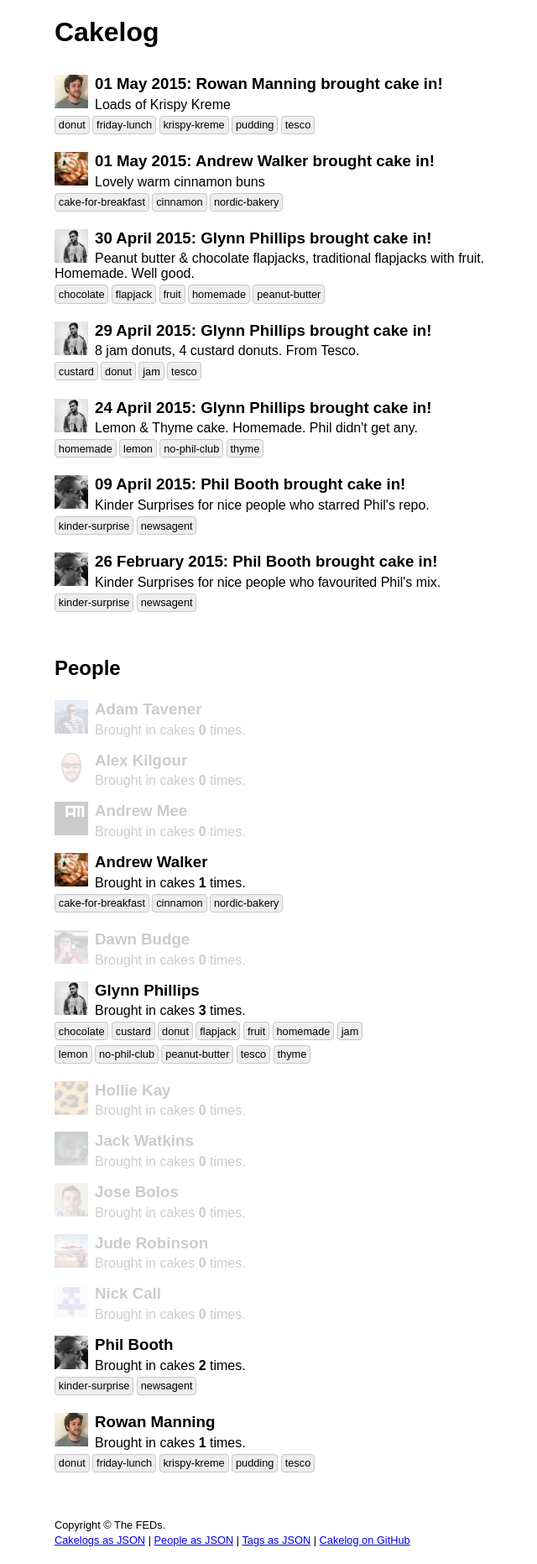
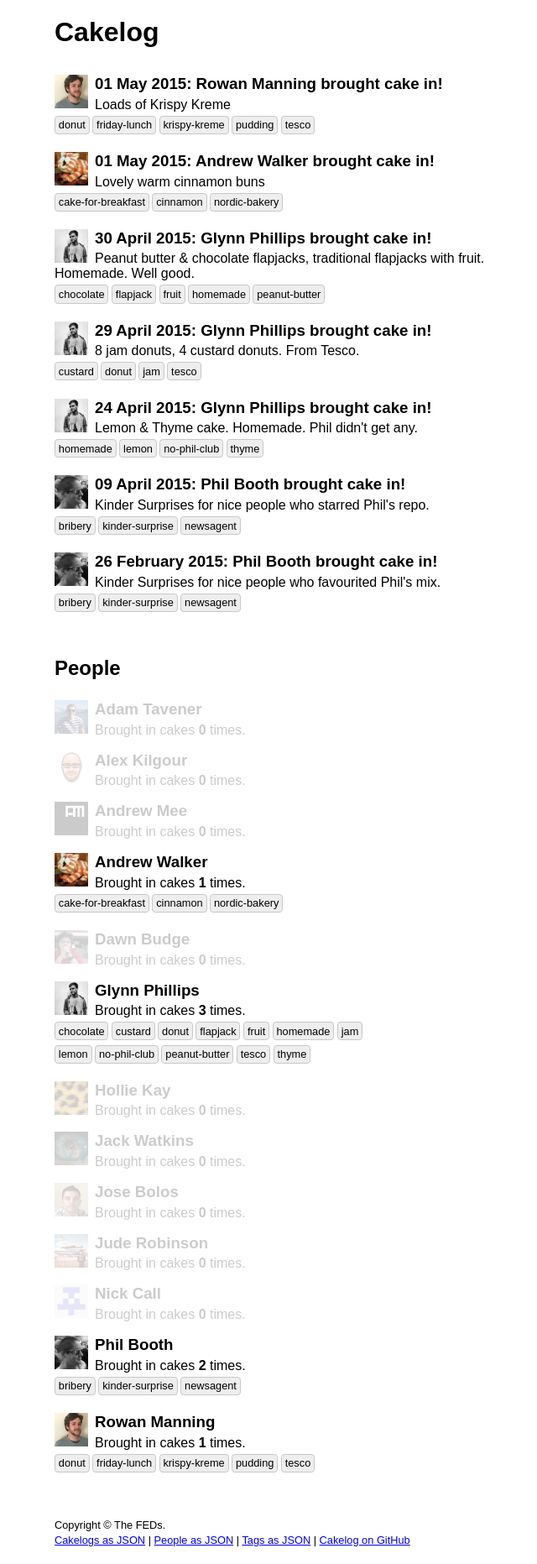
Before and after one commit to fedtoys/cakelog, a Jekyll site: the page built from index.html, in a window 1280 px wide. Shown: the whole page at 84% size, without its empty margins (275-915 px from the left). Built offline with Jekyll 4.4.1, drawn with Linux system fonts in a browser that asks for light colours.

Commit message:
Add bribery tag.

```diff
--- a/_data/cakelogs.yml
+++ b/_data/cakelogs.yml
@@ -16,6 +16,7 @@
   tags:
     - kinder-surprise
     - newsagent
+    - bribery
 
 - date: 2015-04-09
   person: phil
@@ -23,6 +24,7 @@
   tags:
     - kinder-surprise
     - newsagent
+    - bribery
 
 - date: 2015-04-24
   person: glynn
```
